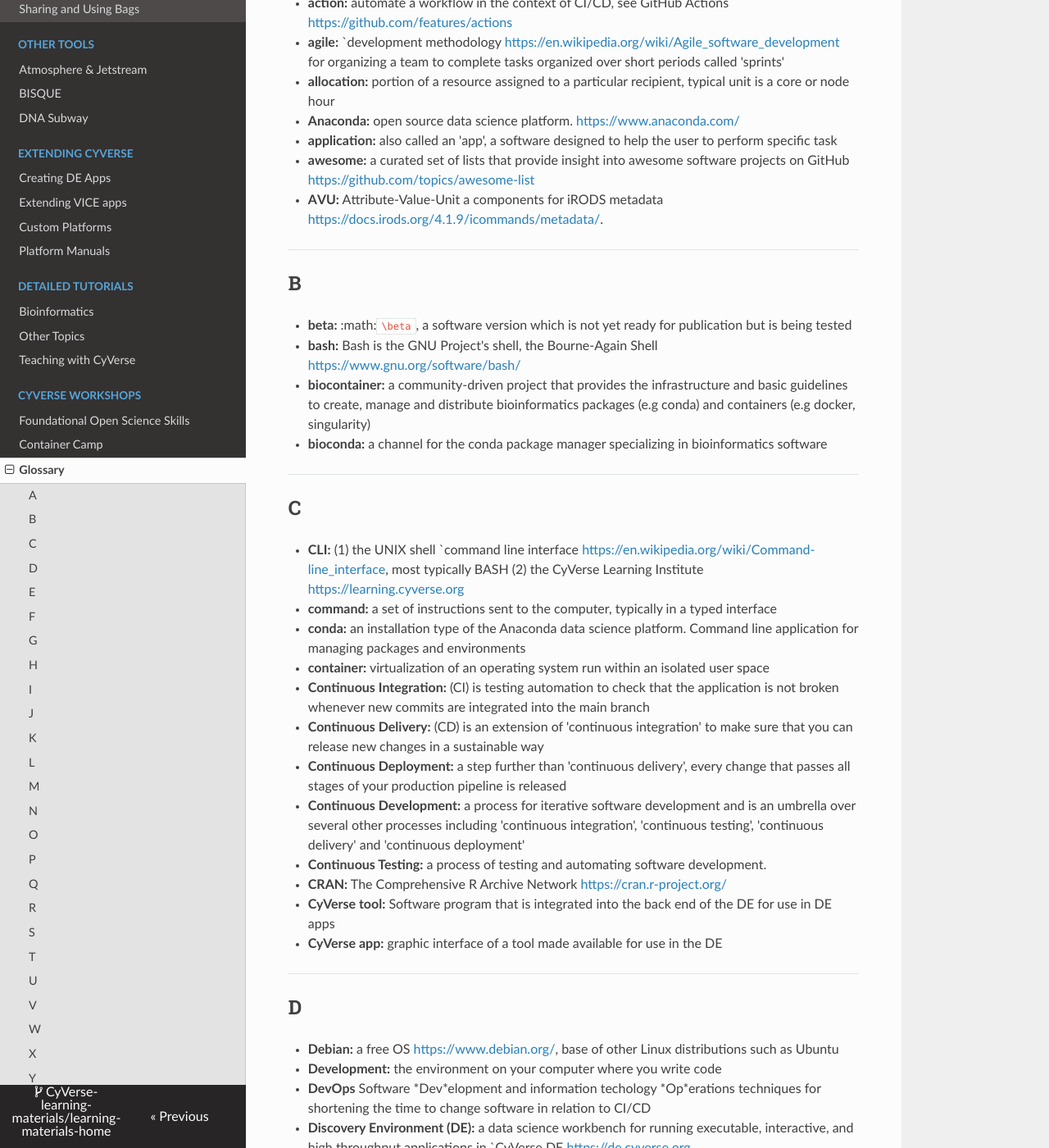
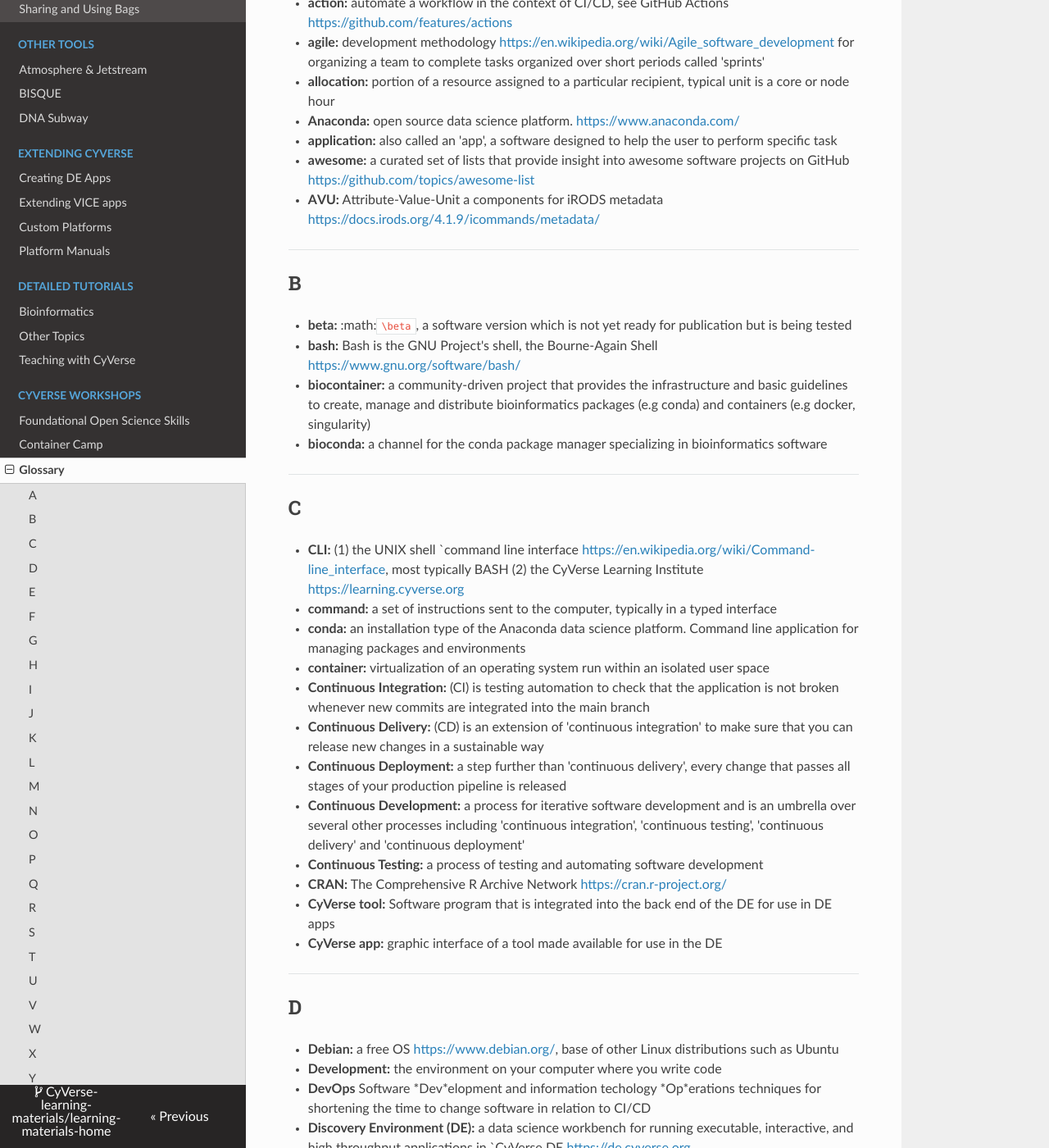
Before and after one commit to CyVerse-learning-materials/learning-materials-home, an MkDocs documentation site: the page built from docs/glossary.md, in a window 1280 px wide and 1400 px high, scrolled down 321 px. Shown: the whole window at 82% size. Built offline with MkDocs 1.6.1, drawn with Linux system fonts in a browser that asks for light colours; nearby versions of some CDN libraries; a script that is not in the unit is left out.

```diff
--- a/docs/glossary.md
+++ b/docs/glossary.md
@@ -7,12 +7,12 @@ This glossary is to help you become more familiar with terms used in the CyVerse
 ## A
 
 - **action:** automate a workflow in the context of CI/CD, see GitHub Actions <https://github.com/features/actions>
-- **agile:** `development methodology <https://en.wikipedia.org/wiki/Agile_software_development> for organizing a team to complete tasks organized over short periods called 'sprints'
+- **agile:** development methodology <https://en.wikipedia.org/wiki/Agile_software_development> for organizing a team to complete tasks organized over short periods called 'sprints'
 - **allocation:** portion of a resource assigned to a particular recipient, typical unit is a core or node hour
 - **Anaconda:** open source data science platform. <https://www.anaconda.com/>
 - **application:** also called an 'app', a software designed to help the user to perform specific task
 - **awesome:** a curated set of lists that provide insight into awesome software projects on GitHub <https://github.com/topics/awesome-list>
-- **AVU:** Attribute-Value-Unit a components for iRODS metadata <https://docs.irods.org/4.1.9/icommands/metadata/>.
+- **AVU:** Attribute-Value-Unit a components for iRODS metadata <https://docs.irods.org/4.1.9/icommands/metadata/>
 
 -----------------------------------------------------------
 
@@ -35,7 +35,7 @@ This glossary is to help you become more familiar with terms used in the CyVerse
 - **Continuous Delivery:** (CD) is an extension of 'continuous integration' to make sure that you can release new changes in a sustainable way
 - **Continuous Deployment:** a step further than 'continuous delivery', every change that passes all stages of your production pipeline is released
 - **Continuous Development:** a process for iterative software development and is an umbrella over several other processes including 'continuous integration', 'continuous testing', 'continuous delivery' and 'continuous deployment'
-- **Continuous Testing:** a process of testing and automating software development.
+- **Continuous Testing:** a process of testing and automating software development
 - **CRAN:** The Comprehensive R Archive Network <https://cran.r-project.org/>
 - **CyVerse tool:** Software program that is integrated into the back end of the DE for use in DE apps
 - **CyVerse app:** graphic interface of a tool made available for use in the DE
```
